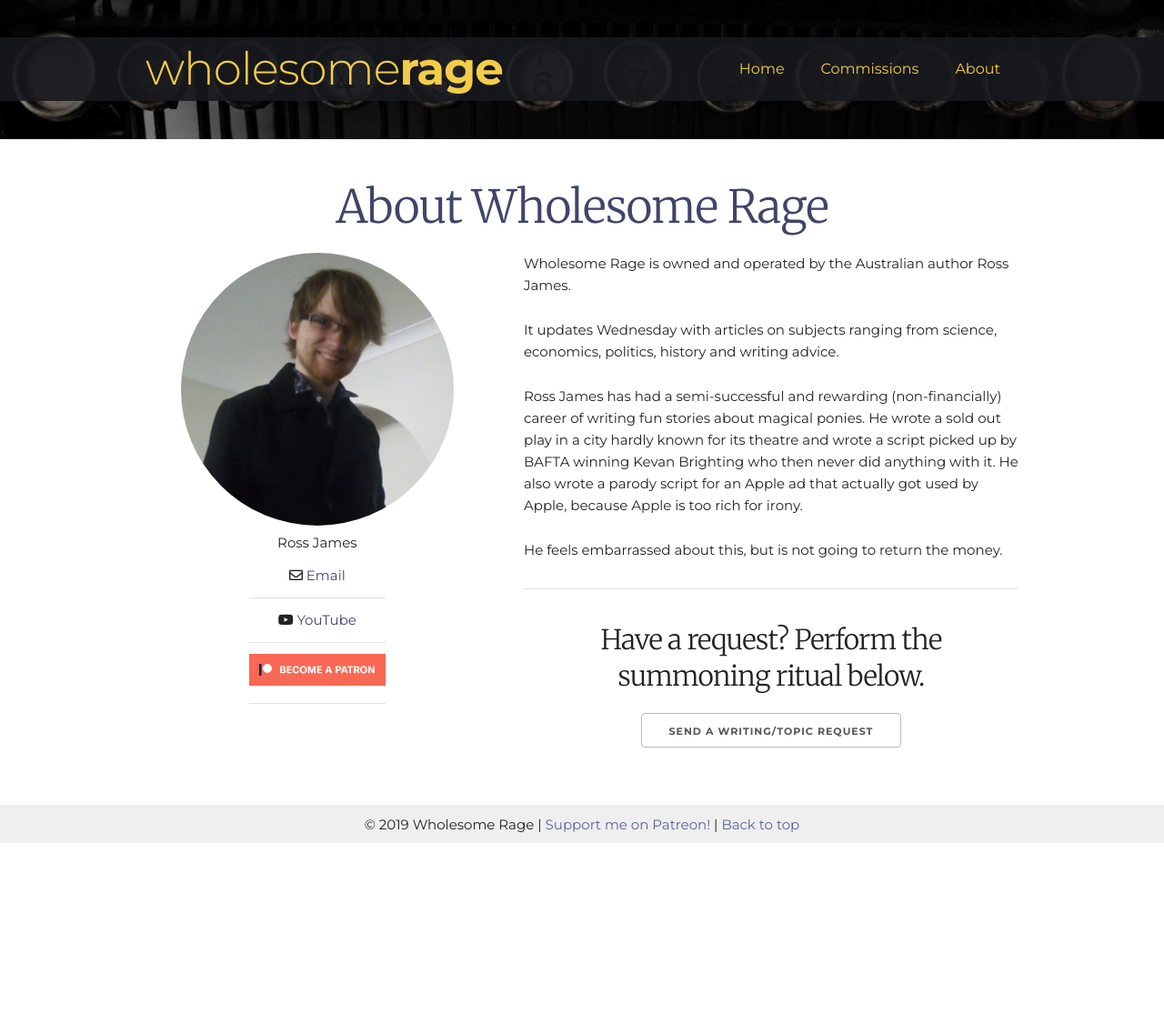
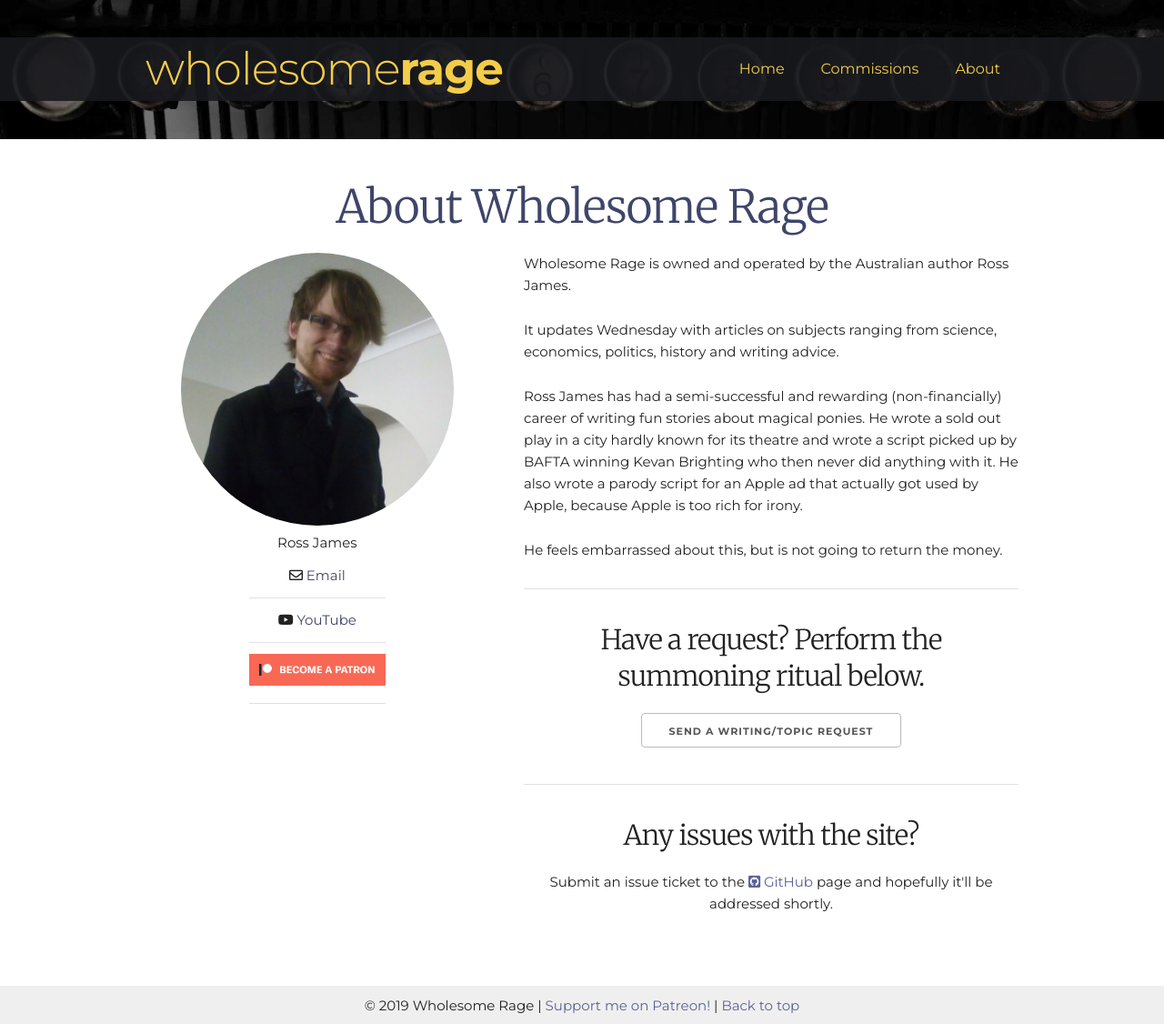
Before and after one commit to WholesomeRage/WholesomeRage.github.io, a Jekyll site: the page built from about.md, in a window 1280 px wide. Shown: the whole page at 91% size. Built offline with Jekyll 4.4.1, drawn with Linux system fonts in a browser that asks for light colours; nearby versions of some CDN libraries; before the commit the page ends 927 px from its top, so only the background shows below that.

Commit message:
Update about.html

```diff
--- a/_layouts/about.html
+++ b/_layouts/about.html
@@ -33,5 +33,12 @@ layout: "default"
             <h4>Have a request? Perform the summoning ritual below.</h4>
             <a class="button" href="mailto:rrossjames@gmail.com?subject=Writing%20Request%20for%20Wholesomerage.com&amp;body=Name%3A%20%0A%09%09%09%0A%09%09%09Contact%20Email%3A%0A%0A%09%09%09Request%3A%0A%09%09%09">Send a writing/topic request</a>
         </center>
+        <hr>
+        <center>
+            <h4>Any issues with the site?</h4>
+            <p>
+                Submit an issue ticket to the <a href="https://github.com/WholesomeRage/WholesomeRage.github.io" style="text-decoration: none; color: #5A6297;"><i class="fab fa-github-square"></i> GitHub</a> page and hopefully it'll be addressed shortly.
+            </p>
+        </center>
     </div>
 </div>
```
